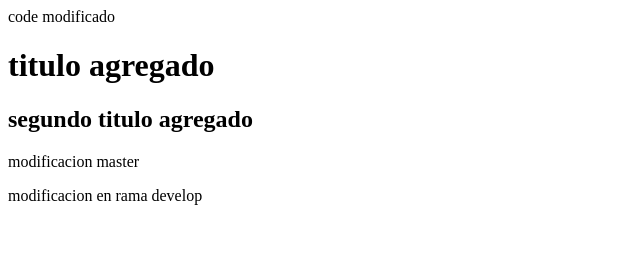
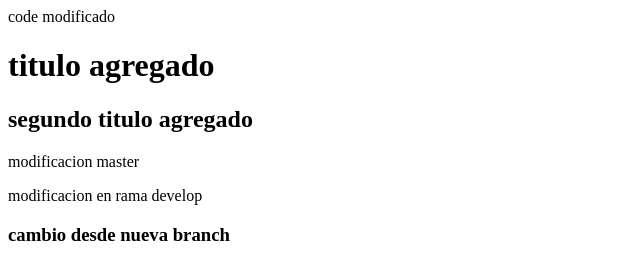
Before and after one commit to leongab08/test-git, a plain HTML site: page index.html in a window 1280 px wide. Shown: the whole page, without its empty margins (0-640 px from the left). Drawn offline with Linux system fonts and the light colour scheme.

Commit message:
cambio de prueba

```diff
--- a/index.html
+++ b/index.html
@@ -13,5 +13,7 @@
     <p>modificacion master</p>
     <span>modificacion en rama develop</span>
 
+    <h3>cambio desde nueva branch</h3>
+
 </body>
 </html>
```
